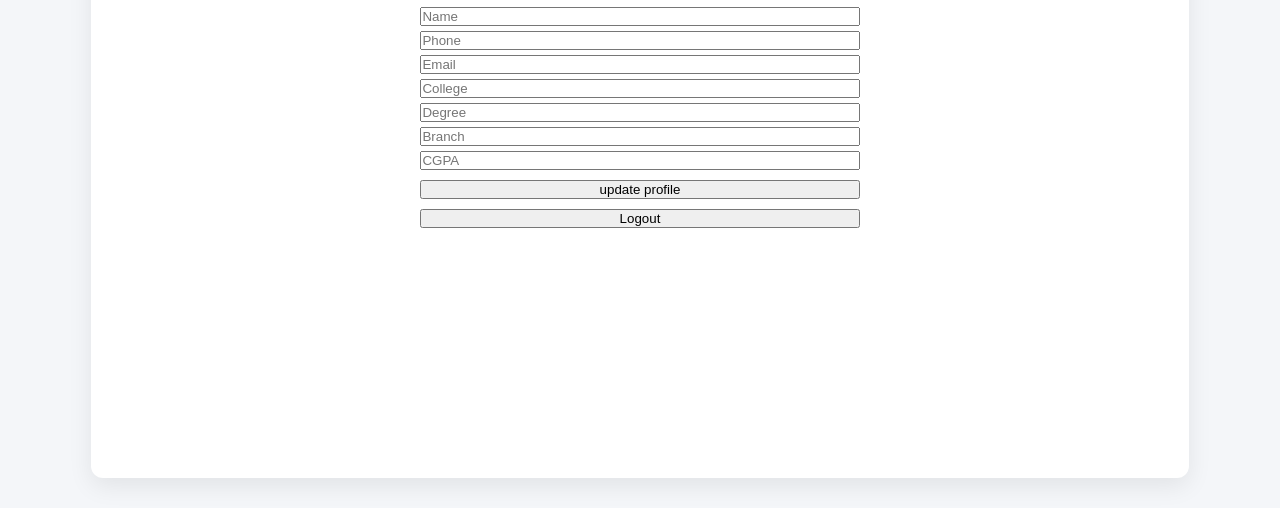
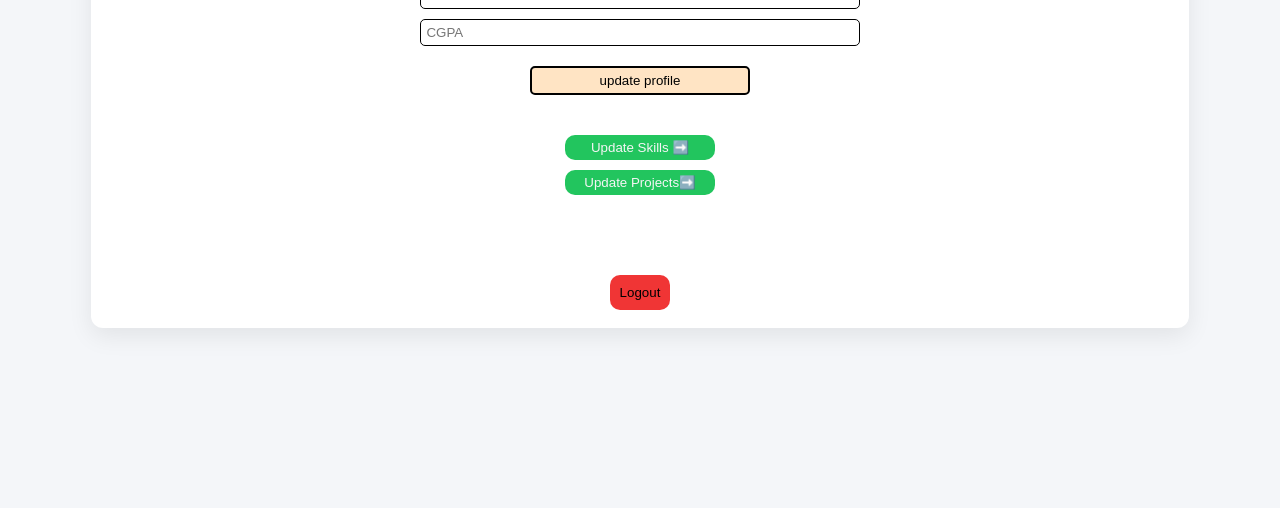
Before and after one commit to Ashutoshkumbhar/RESUME-BUILDER, a plain HTML site: page FRONT_END/profile.html in a window 1280 px wide. Shown: the part 352-860 px from the top of the page. After the commit the page ends 800 px from the top, so only its background shows below. Drawn offline with Linux system fonts and the light colour scheme.

Commit message:
profile updated

```diff
--- a/FRONT_END/profile.css
+++ b/FRONT_END/profile.css
@@ -17,7 +17,7 @@ body {
   display: flex;
   flex-direction: column;
   width: 90%;
-  height: 800px;
+  height: 650px;
   background: #ffffff;
   border-radius: 12px;
   box-shadow: 0 8px 25px rgba(0, 0, 0, 0.08);
@@ -35,20 +35,66 @@ body {
 .personal{
   display: flex;
   flex-direction: column;
-  row-gap: 5px;
+  row-gap: 10px;
   width: 40%;
+  margin-bottom: 6px;
 }
+
 .academic{
   margin-top: 5px;
   display: flex;
   flex-direction: column;
-  row-gap: 5px;
+  row-gap: 10px;
   width: 40%;
+  margin-bottom: 40px;
 }
-.button{
+
+input{
+  border: 1px solid;
+  border-radius: 5px;
+  padding: 5px;
+}
+.academic button{
+  border: 2px solid;
+  border-radius: 5px;
+  width: 50%;
+  align-self: center;
+  background-color: bisque;
+  padding: 5px;
   margin-top: 10px;
+  cursor: pointer;
+}
+.academic button:hover{
+  transform: scale(1.03);
+}
+.fill{
+  margin-bottom: 80px;
   display: flex;
   flex-direction: column;
-  width: 40%;
   row-gap: 10px;
+
 }
+.fill button{
+  width: 150px;
+  border: none;
+  padding: 5px;
+  border-radius: 10px;
+  background-color: #22c55e;
+  color: whitesmoke;
+  cursor: pointer;
+}
+.fill button:hover{
+  transform: scale(1.03);
+}
+
+#logout{
+  border: none;
+  border-radius: 10px;
+  padding: 10px;
+  cursor: pointer;
+  background-color: rgb(240, 53, 53);
+
+}
+#logout:hover{
+  transform: scale(1.03);
+}
--- a/FRONT_END/profile.html
+++ b/FRONT_END/profile.html
@@ -5,36 +5,42 @@
     <meta name="viewport" content="width=device-width, initial-scale=1.0" />
     <title>Dashboard|profile</title>
     <link rel="stylesheet" href="./profile.css" />
-
   </head>
   <body>
     <div class="profile">
-      <img src="./logo.png" alt="" id="logo">
+      <img src="./logo.png" alt="" id="logo" />
+      <h3>Profile</h3>
       <div class="profile_photo">
         <img src="" alt="" />
       </div>
 
       <div class="personal">
-        <input type="text" placeholder="Name" />
-        <input type="text" placeholder="Phone" />
-        <input type="text" placeholder="Email" />
+        <input id="1" type="text" placeholder="Name" />
+        <input id="1" type="text" placeholder="Phone" />
+        <input id="1" type="text" placeholder="Email" />
       </div>
 
       <div class="academic">
-        <input type="text" placeholder="College" />
-        <input type="text" placeholder="Degree" />
-        <input type="text" placeholder="Branch" />
-        <input type="text" placeholder="CGPA" />
+        <input id="1" type="text" placeholder="College" />
+        <input id="1" type="text" placeholder="Degree" />
+        <input id="1" type="text" placeholder="Branch" />
+        <input id="1" type="text" placeholder="CGPA" />
+
+        <button>update profile</button>
+
       </div>
 
-      <div class="button">
-        <button>update profile</button>
-        <button id="logout" onclick="logout()">Logout</button>
+      <div class="fill">
+        <a href="./skills.html"><button>Update Skills ➡️</button></a>
+
+        <a href="./projects.html"><button>Update Projects➡️</button></a>
       </div>
+
+      <button id="logout" onclick="logout()">Logout</button>
     </div>
 
     <script>
-      function logout(){
+      function logout() {
         window.location.href = "./index.html";
       }
     </script>
```
